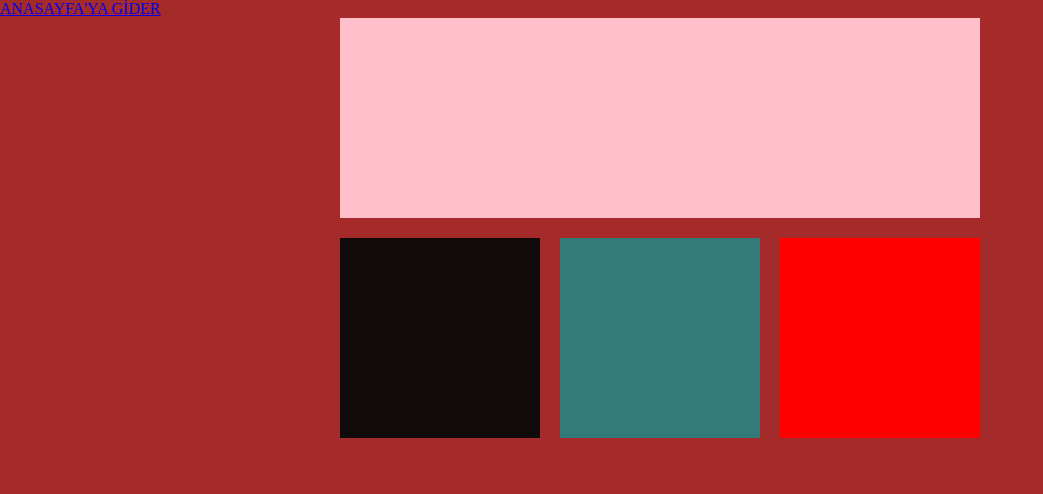
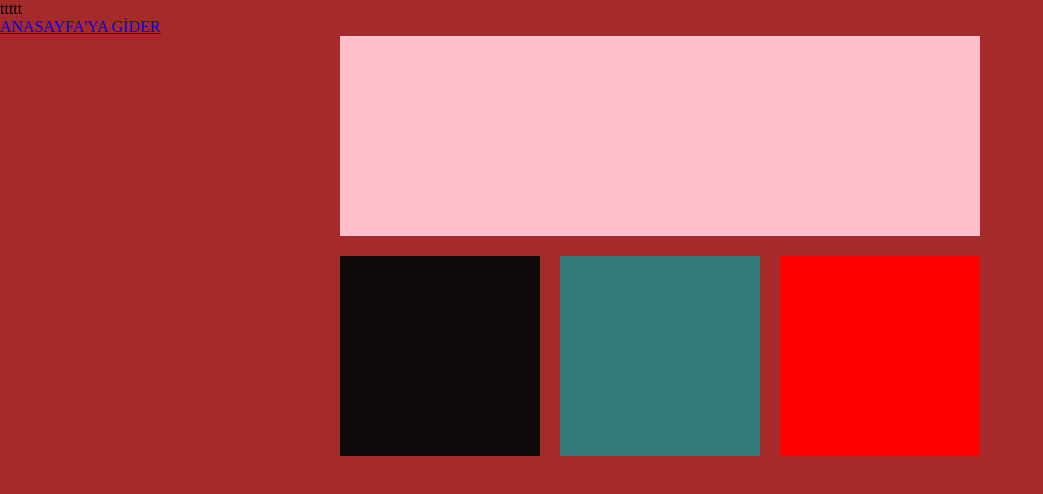
Before and after one commit to YILDIRIMERYILMAZ/yld, a plain HTML site: page index.html in a window 1280 px wide. Shown: the whole page, without its empty margins (0-1043 px from the left). Drawn offline with Linux system fonts and the light colour scheme.

Commit message:
Update index.html

```diff
--- a/index.html
+++ b/index.html
@@ -35,6 +35,7 @@ grid-template-columns: 200px 200px 200px;}
 </style>
     </head>
     <body>
+        <p>ttttt</p>
      <a href="indexx.html">ANASAYFA'YA GİDER</a>
 <div class="container"   >
     <div class="kutu1"></div>
```
